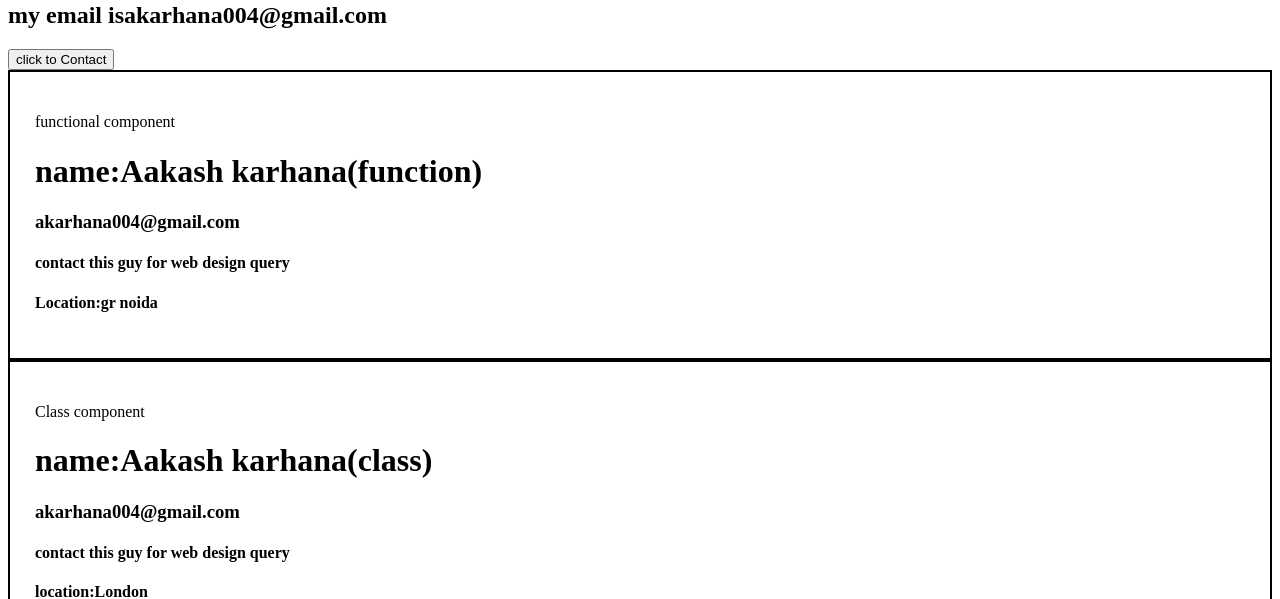
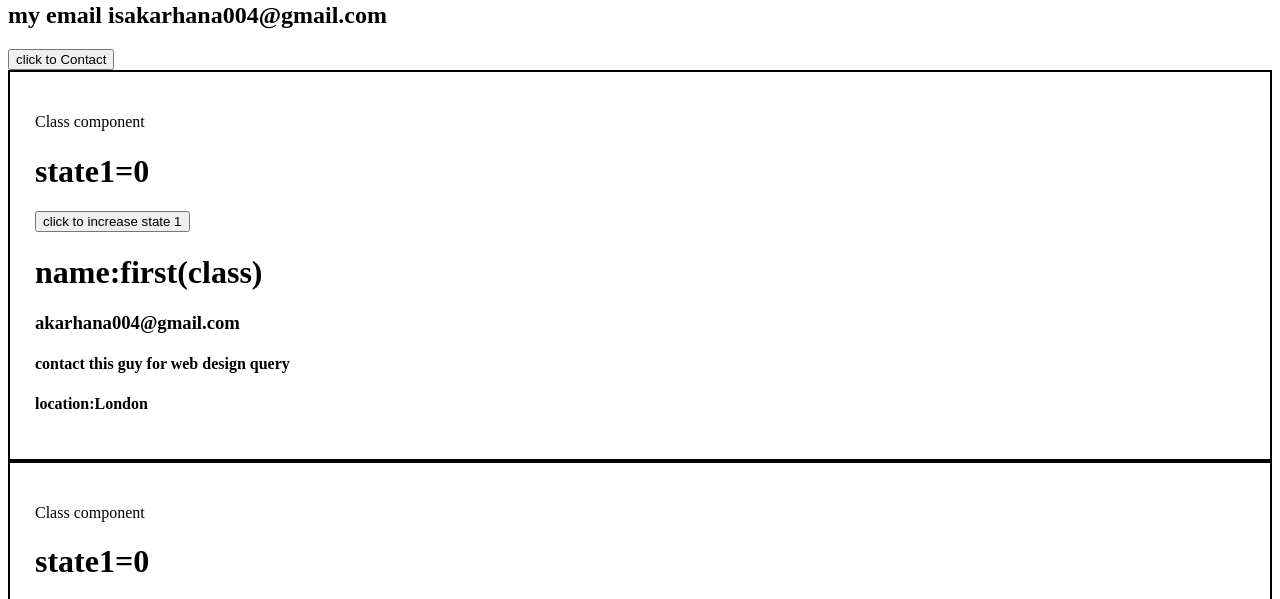
Before and after one commit to akashkarhana9840/Namaste-React, a React (Vite) app: page /contact in a window 1280 px wide. Shown: the part 204-803 px from the top of the page. Built offline with nearby package versions, Linux system fonts and the light colour scheme.

Commit message:
more of classes

```diff
--- a/src/components/Contact.jsx
+++ b/src/components/Contact.jsx
@@ -1,15 +1,28 @@
 import User from "./User";
 import UserClass from "./UserClass";
-const Contact = () => {
+import { Component } from "react";
+class Contact extends Component{
+  constructor(props) {
+    super(props);
+    console.log("parent constructor")
+
+  }
+  componentDidMount(){
+  console.log("parent mount")
+  }
+
+  render() {
     const email = "akarhana004@gmail.com";
+    console.log("parent render")
     return (
       <div className="contact">
         <h1>my contact no is:8368980798</h1>
         <h2>my email is{email} </h2>
         <button>click to Contact</button>
-        <User name={"Aakash karhana(function)"} location={"gr noida"} />
-        <UserClass name="Aakash karhana(class)" location={"London"} />
+        <UserClass name="first(class)" location={"London"} />
+        <UserClass name="Second(class)" location={"US"} />
       </div>
     );
-}
+  }
+ }
 export default Contact;
--- a/src/components/User.jsx
+++ b/src/components/User.jsx
@@ -1,8 +1,12 @@
-const User = ({name,location}) => {
+import { useState } from "react";
+
+const User = ({ name, location }) => {
+  const [state] = useState(0);
     return (
 
       <div className="user-card">
-          <p>functional component</p>
+        <p>functional component</p>
+        <h1>state={ state}</h1>
             <h1>name:{name}</h1>
       <h3>akarhana004@gmail.com</h3>
             <h4>contact this guy for web design query</h4>
--- a/src/components/UserClass.jsx
+++ b/src/components/UserClass.jsx
@@ -2,16 +2,32 @@ import React from "react";
 class UserClass extends React.Component {
     constructor(props) {
         super(props);
+        this.state={
+             count  : 0,
+             state2  :2
+        }
+        console.log(this.props.name+"child constructor")
+    }
+    componentDidMount() {
+        console.log(this.props.name+"child mount")
     }
     render() {
         const { name, location } = this.props;
+        const { count, state2 } = this.state;
+        console.log(name+"child render")
     return (
-        <div className="user-card">
-            <p>Class component</p>
-            <h1>name:{ name}</h1>
+      <div className="user-card">
+        <p>Class component</p>
+            <h1>state1={count}</h1>
+            <button onClick={() => {
+                this.setState({
+                    count: this.state.count+1,
+                })
+            }}>click to increase state 1</button>
+            <h1>name:{name}</h1>
         <h3>akarhana004@gmail.com</h3>
-            <h4>contact this guy for web design query</h4>
-            <h4>location:{ location}</h4>
+        <h4>contact this guy for web design query</h4>
+        <h4>location:{location}</h4>
       </div>
     );
   }
```
